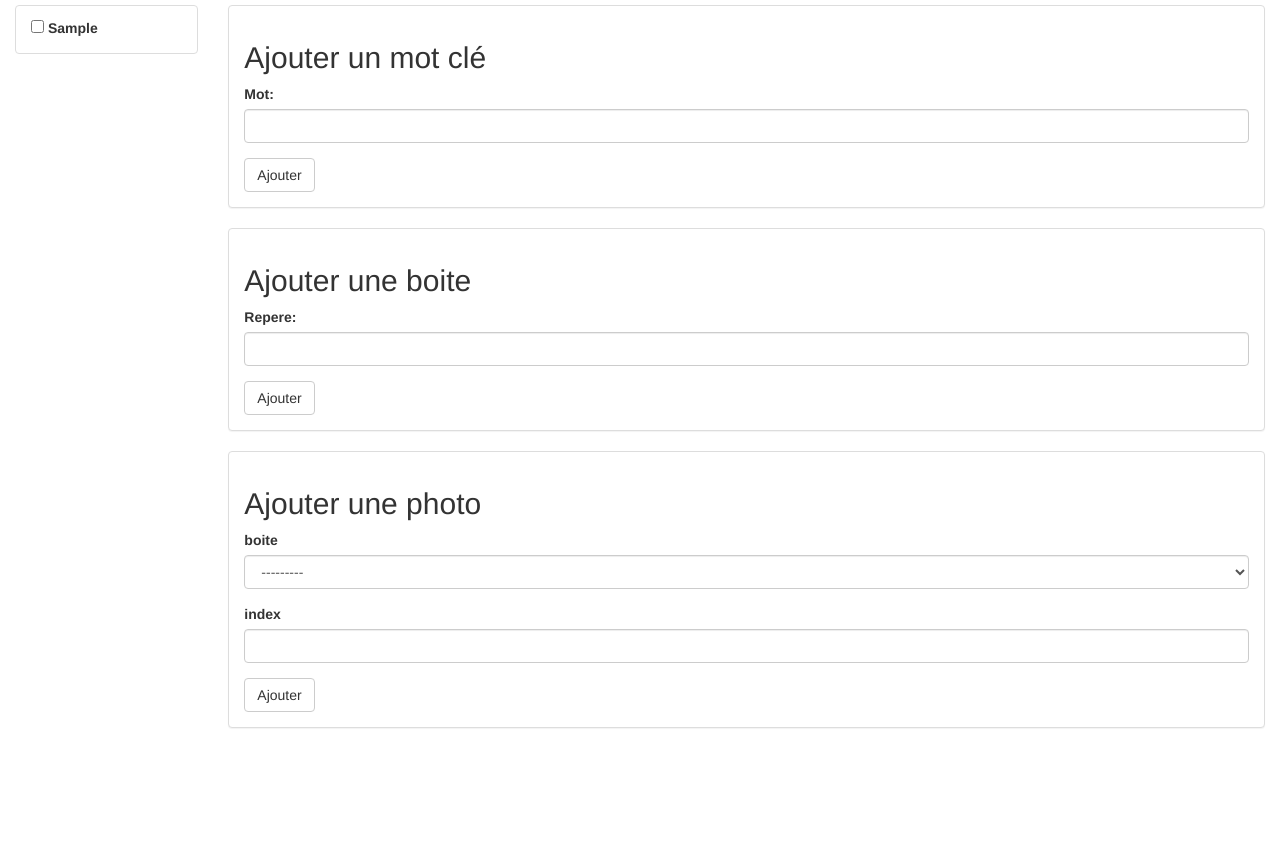
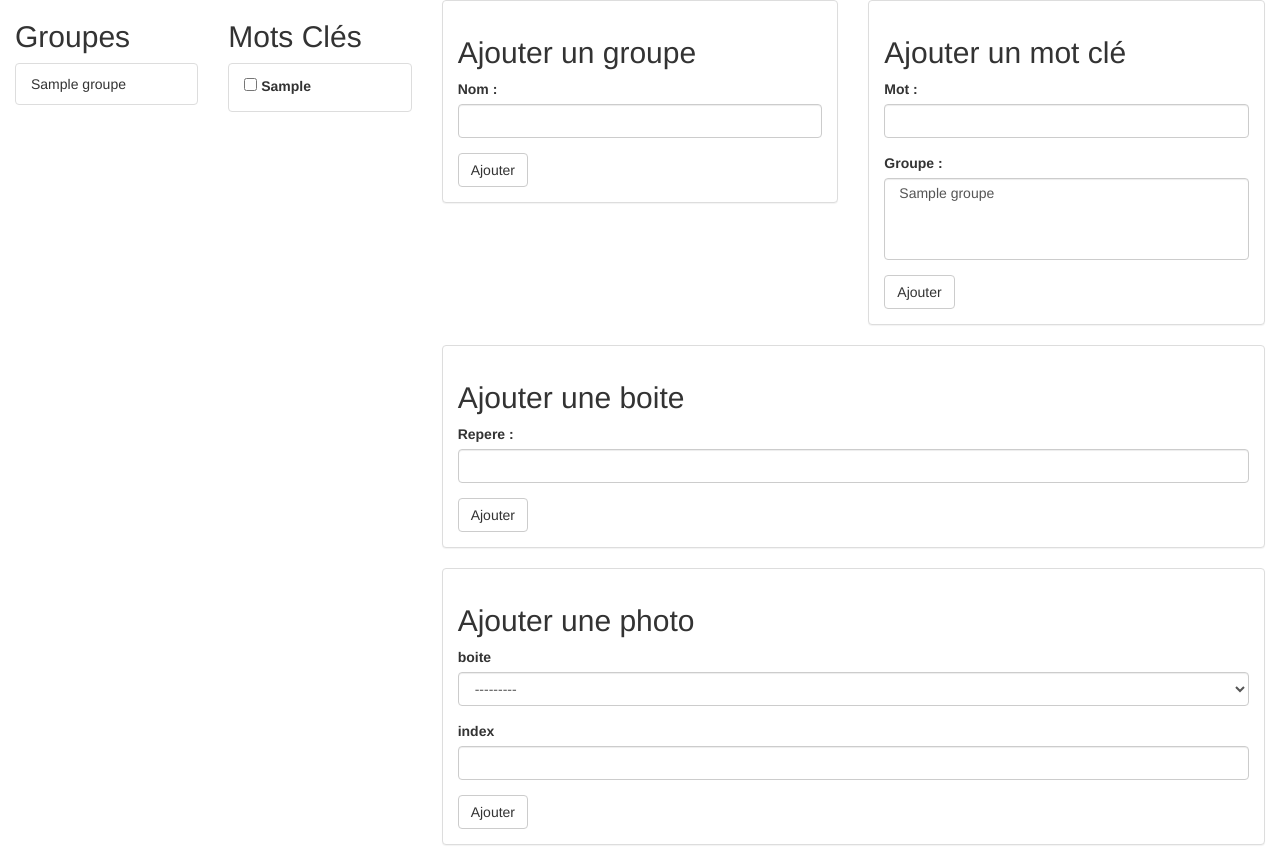
Before and after one commit to Amoki/photo-slide-organizer, a Django app: page / in a window 1280 px wide. Before the commit the page ends 728 px from the top, so only its background shows below. Run offline with Django 3.2, Linux system fonts and the light colour scheme; tables that the repository leaves empty hold one stand-in row (values such as "Sample post"); some libraries are stand-ins or nearby versions.

Commit message:
groups !!!

```diff
--- a/photo-slide-organizer/settings.py
+++ b/photo-slide-organizer/settings.py
@@ -87,7 +87,7 @@ DATABASES = {
 # Internationalization
 # https://docs.djangoproject.com/en/1.8/topics/i18n/
 
-LANGUAGE_CODE = 'en-us'
+LANGUAGE_CODE = 'fr-fr'
 
 TIME_ZONE = 'UTC'
 
--- a/photo/forms.py
+++ b/photo/forms.py
@@ -1,16 +1,28 @@
+from django import forms
 from django.core.exceptions import NON_FIELD_ERRORS
-from django import forms
 from django.forms import ModelForm
-from photo.models import MotCle, Diapo, Boite
+from photo.models import MotCle, Diapo, Boite, Groupe
 
 
 class MotCleForm(ModelForm):
     class Meta:
         model = MotCle
-        fields = ['mot']
+        fields = ['mot', 'groupe']
 
     def __init__(self, *args, **kwargs):
         super(MotCleForm, self).__init__(*args, **kwargs)
+
+        for field_name, field in self.fields.items():
+            field.widget.attrs['class'] = 'form-control'
+
+
+class GroupeForm(ModelForm):
+    class Meta:
+        model = Groupe
+        fields = ['nom']
+
+    def __init__(self, *args, **kwargs):
+        super(GroupeForm, self).__init__(*args, **kwargs)
 
         for field_name, field in self.fields.items():
             field.widget.attrs['class'] = 'form-control'
--- a/photo/models.py
+++ b/photo/models.py
@@ -8,8 +8,16 @@ class Boite(models.Model):
         return str(self.repere)
 
 
+class Groupe(models.Model):
+    nom = models.CharField(max_length=128, unique=True)
+
+    def __str__(self):
+        return self.nom
+
+
 class MotCle(models.Model):
     mot = models.CharField(max_length=128, unique=True)
+    groupe = models.ManyToManyField('Groupe', blank=True)
 
     def __str__(self):
         return self.mot
--- /dev/null
+++ b/photo/templatetags/get_item.py
@@ -0,0 +1,10 @@
+from django.template.defaulttags import register
+from django import template
+
+
+register = template.Library()
+
+
+@register.filter
+def get_item(dictionary, key):
+    return dictionary.get(key)
--- a/photo/urls.py
+++ b/photo/urls.py
@@ -3,4 +3,8 @@ from photo.views import home
 
 urlpatterns = [
     url(r'^$', home),
+    url(r'boite/', home),
+    url(r'mot/', home),
+    url(r'diapo/', home),
+    url(r'groupe/', home),
 ]
--- a/photo/views.py
+++ b/photo/views.py
@@ -1,13 +1,28 @@
 from django.shortcuts import render
-from photo.models import MotCle, Diapo
-from photo.forms import MotCleForm, DiapoForm, BoiteForm
+from photo.models import MotCle, Diapo, Groupe
+from photo.forms import MotCleForm, DiapoForm, BoiteForm, GroupeForm
 
 
 def handle_mots(request):
     mot_form = MotCleForm(request.POST)
     if mot_form.is_valid():
         mot_form.save()
+    else:
+        existing_word = MotCle.objects.get(mot=request.POST.get('mot'))
+        copied_request = request.POST.copy()
+        for group in existing_word.groupe.all():
+            if group.pk not in copied_request.getlist('groupe'):
+                copied_request.update({'groupe': group.pk})
+        mot_form = MotCleForm(copied_request, instance=existing_word)
+        mot_form.save()
     return mot_form
+
+
+def handle_groupe(request):
+    groupe_form = GroupeForm(request.POST)
+    if groupe_form.is_valid():
+        groupe_form.save()
+    return groupe_form
 
 
 def handle_boite(request):
@@ -25,24 +40,33 @@ def handle_diapo(request):
 
 
 def home(request):
-    mots_cles = MotCle.objects.all()
     mot_form = MotCleForm()
     diapo_form = DiapoForm()
     boite_form = BoiteForm()
+    groupe_form = GroupeForm()
 
     if request.method == 'POST':
-        if request.POST.get('mot', False):
+        if request.path == '/mot/':
             mot_form = handle_mots(request)
-        elif request.POST.get('description', False):
+        elif request.path == '/diapo/':
             diapo_form = handle_diapo(request)
-        elif request.POST.get('boite', False):
-            boite_form = handle_diapo(request)
+        elif request.path == '/boite/':
+            boite_form = handle_boite(request)
+        elif request.path == '/groupe/':
+            groupe_form = handle_groupe(request)
 
     # GET
+    groupes = Groupe.objects.all()
+    mots_cles = {}
+    for groupe in groupes:
+        mots_cles[groupe.nom] = MotCle.objects.filter(groupe=groupe)
+
     data = {
         'mots_cles': mots_cles,
+        'groupes': groupes,
         'mot_form': mot_form,
         'diapo_form': diapo_form,
         'boite_form': boite_form,
+        'groupe_form': groupe_form,
     }
     return render(request, 'index.html', data)
--- a/static/css/style.css
+++ b/static/css/style.css
@@ -1,7 +1,3 @@
-.container-fluid {
-	padding-top: 5px;
-}
-
 #mots {
     height:100vh;
     overflow-y: scroll;
--- a/static/js/script.js
+++ b/static/js/script.js
@@ -1,4 +1,4 @@
-$(function() {
+$(document).ready(function() {
   $("#tags-list li").click(function(e) {
     var cb = $(this).find(":checkbox")[0];
     //if the click wasn't from the checkbox already, toggle it
@@ -16,9 +16,21 @@ $(function() {
     }
   });
 
+  $("#groupes-list li").click(function(e) {
+    $('.tags-groups').each(function() {
+      $(this).hide();
+    });
+    $('#tags-' + $(this).text()).show();
+  });
 
+  // Hide groups expect first
+  $('.tags-groups:gt(0)').hide();
+
+  // Hide tags
   $('#id_description').hide();
   $('#id_description_label').hide();
+
+  $('select#id_description option').removeAttr("selected");
 
   $('#add-photo').submit(function() {
     $('#tag :checked').each(function() {
--- a/templates/index.html
+++ b/templates/index.html
@@ -1,13 +1,24 @@
 {% extends "base.html" %}
 {% load static %}
-
+{% load get_item %}
 {% block content %}
 
 <div class="row" id="main">
+  <div class="col-md-2" id="groupes">
+    <h2>Groupes</h2>
+    <ul class="list-group" id="groupes-list">
+    {% for groupe in groupes %}
+      <li class="list-group-item" id="tag">{{groupe}}</li>
+    {% endfor %}
+    </ul>
+  </div>
+
   <div class="col-md-2" id="mots">
-    <form id="tags">
+  <h2>Mots Clés</h2>
+  {% for groupe in groupes %}
+    <form class="tags-groups" id="tags-{{ groupe }}">
       <ul class="list-group" id="tags-list">
-      {% for mot in mots_cles %}
+      {% for mot in mots_cles|get_item:groupe.nom %}
         <li class="list-group-item" id="tag">
           <input type="checkbox" id="checkbox_{{ mot }}" value="{{ mot.id }}">
           <label for="checkbox_{{ mot }}">{{ mot }}</label>
@@ -15,16 +26,34 @@
       {% endfor %}
       </ul>
     </form>
+  {% endfor %}
   </div>
 
-  <div class="col-md-10">
 
+  <div class="col-md-8">
     <div class="row">
-      <div class="col-md-12">
+      <div class="col-md-6">
+        <div class="panel panel-default">
+          <div class="panel-body">
+          <h2>Ajouter un groupe</h2>
+            <form action="/groupe/" method="post">
+              {% csrf_token %}
+              {% for field in groupe_form %}
+              <div class="form-group">
+                {{ field.errors }}
+                {{ field.label_tag }} {{ field }}
+              </div>
+              {% endfor %}
+              <input type="submit" class="btn btn-default" value="Ajouter" />
+            </form>
+          </div>
+        </div>
+      </div>
+      <div class="col-md-6">
         <div class="panel panel-default">
           <div class="panel-body">
           <h2>Ajouter un mot clé</h2>
-            <form action="./" method="post">
+            <form action="/mot/" method="post">
               {% csrf_token %}
               {% for field in mot_form %}
               <div class="form-group">
@@ -44,7 +73,7 @@
         <div class="panel panel-default">
           <div class="panel-body">
           <h2>Ajouter une boite</h2>
-            <form action="./" method="post">
+            <form action="/boite/" method="post">
               {% csrf_token %}
               {% for field in boite_form %}
               <div class="form-group">
@@ -65,7 +94,7 @@
         <div class="panel panel-default">
           <div class="panel-body">
           <h2>Ajouter une photo</h2>
-            <form action="./" method="post" id="add-photo">
+            <form action="/diapo/" method="post" id="add-photo">
               {% csrf_token %}
               {{ diapo_form.non_field_errors.as_ul }}
               {% for field in diapo_form.visible_fields %}
```
Also changed, not shown: photo/admin.py (+12 -1 lines), photo/migrations/0007_auto_20160226_2109.py (added), photo/migrations/0008_auto_20160226_2113.py (added), photo/templatetags/__init__.py (added).
